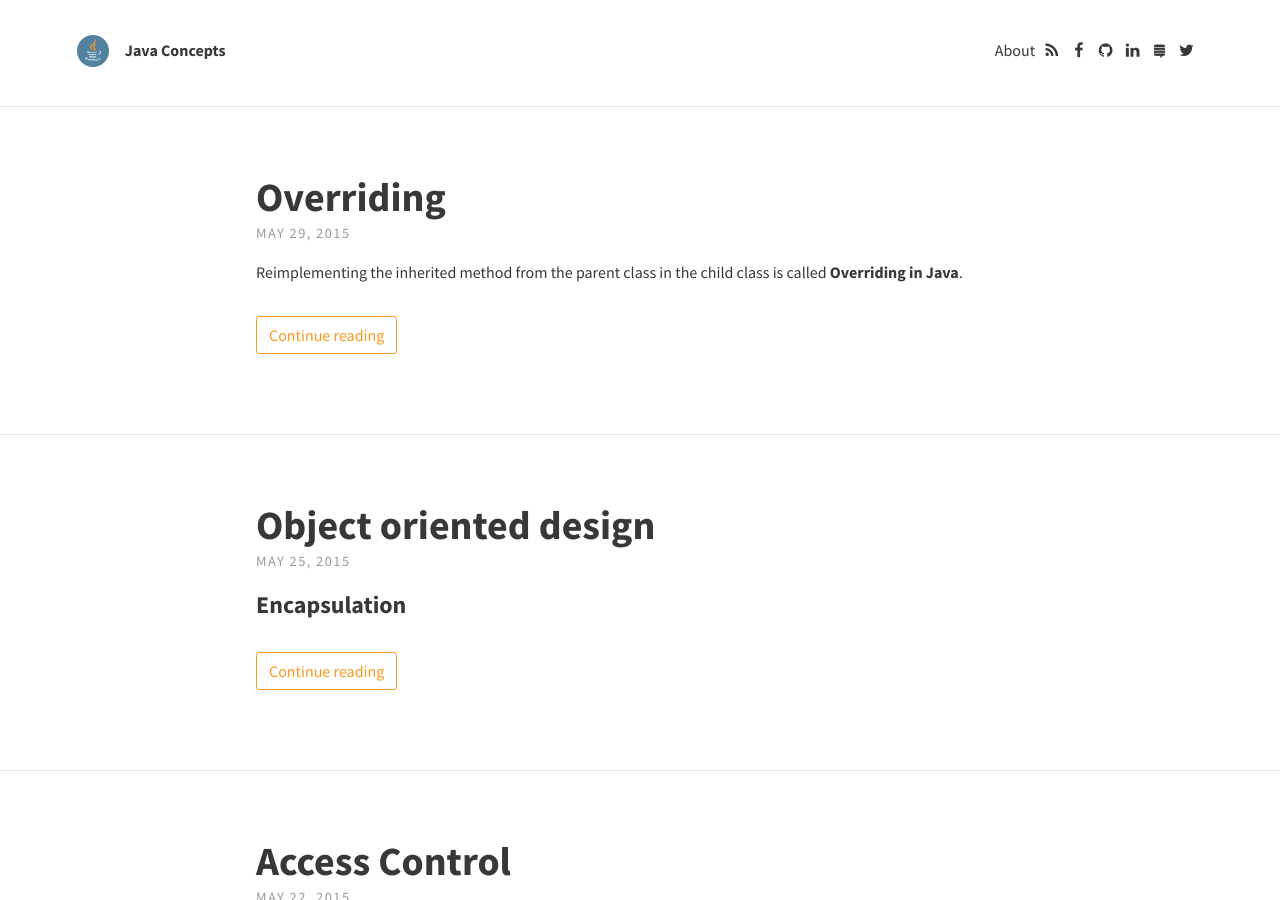
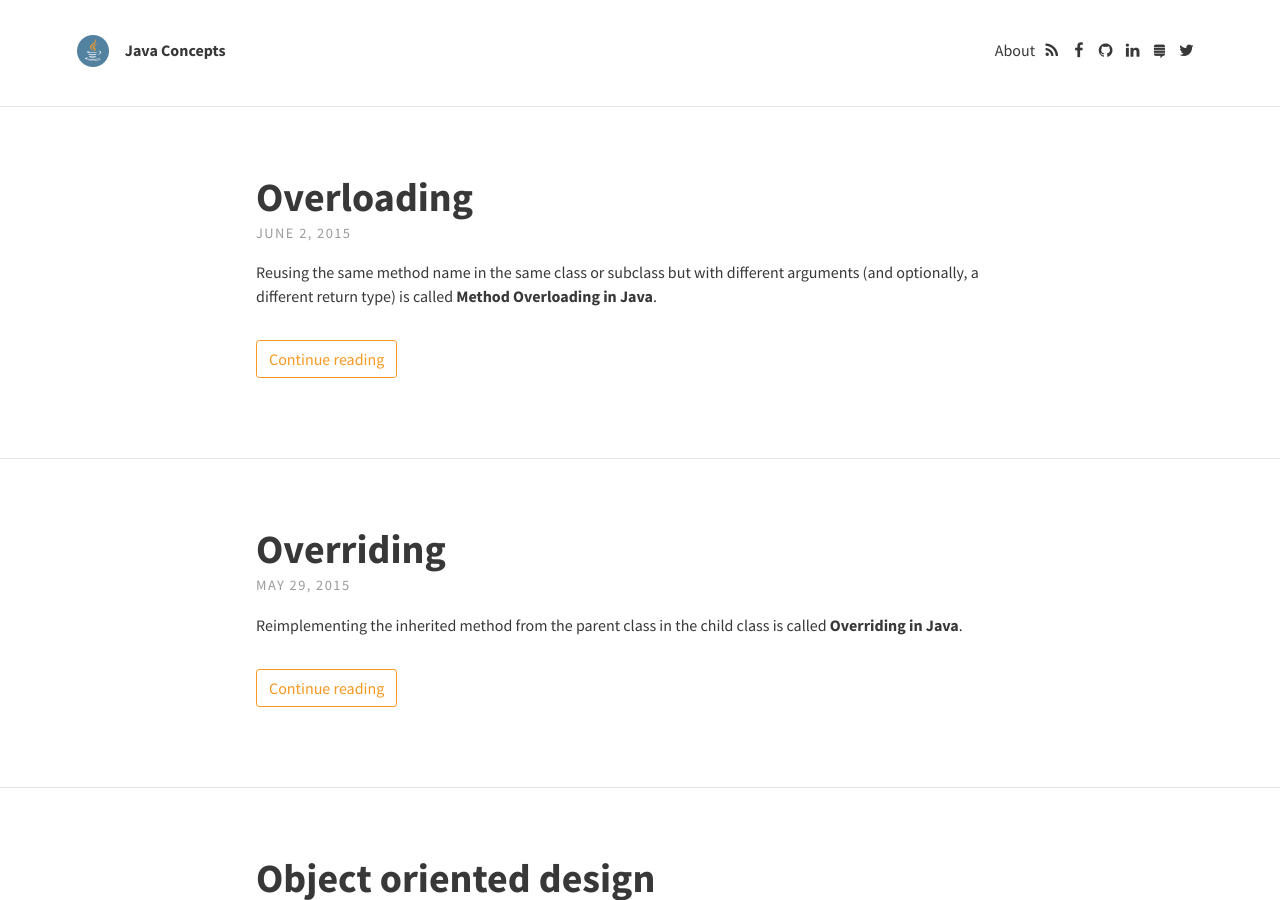
Before and after one commit to rampatra/JavaNotes, a Jekyll site: the page built from index.html, in a window 1280 px wide and 900 px high. Built offline with Jekyll 4.4.1, drawn with Linux system fonts in a browser that asks for light colours; nearby versions of some CDN libraries; the list of posts is cut into pages by our own code; comment, search, counter and statistics services are not loaded.

Commit message:
minor changes

```diff
--- /dev/null
+++ b/_posts/2015-06-02-overloading.md
@@ -0,0 +1,9 @@
+---
+layout: post
+title: Overloading
+---
+
+Reusing the same method name in the same class or subclass but with different arguments
+(and optionally, a different return type) is called __Method Overloading in Java__.
+
+There are certain __rules for overloading__, the below code points out all of the rules:
```
Also changed, not shown: _posts/2015-05-29-overriding.md (+1 -1 lines).
